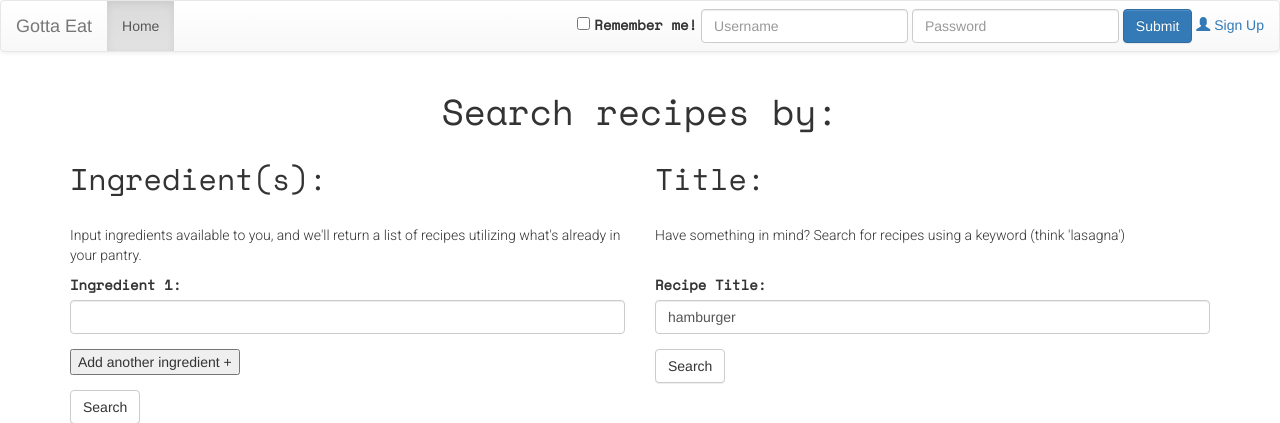
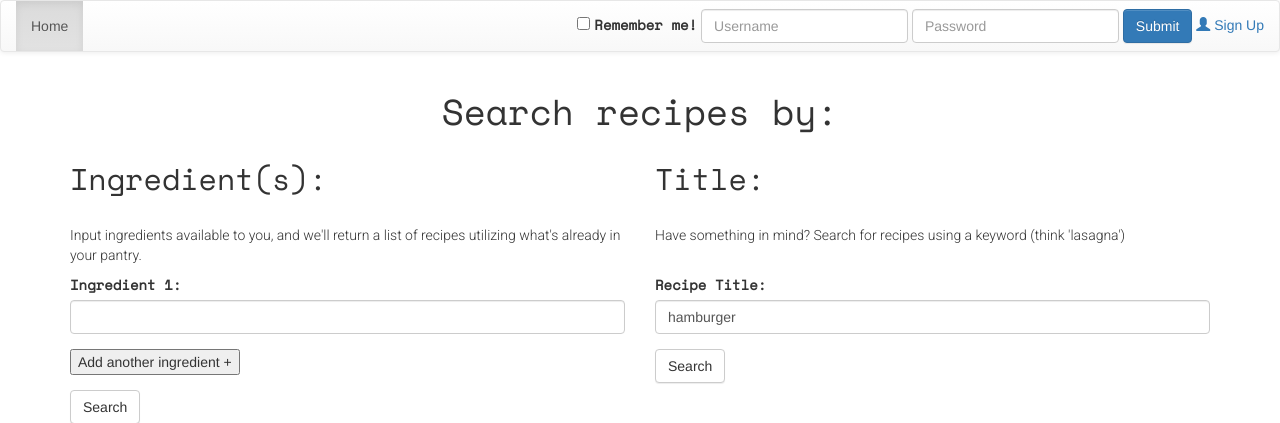
Before and after one commit to joseph-sayler/AD320GroupProject, a PHP site: page / in a window 1280 px wide. Shown: the top 423 px of the page. Run offline with PHP 8.4, Linux system fonts and the light colour scheme; some libraries are stand-ins or nearby versions.

Commit message:
Revert "see prev change"
This reverts commit 4813d679a578073812a7b84af9c8282ef5396b10.

```diff
--- a/ajax_recipe/includes/login_registration/navBarLogOn.php
+++ b/ajax_recipe/includes/login_registration/navBarLogOn.php
@@ -11,7 +11,6 @@
 <nav class="navbar navbar-default">
     <div class="container-fluid">
         <div class="navbar-header"><!-- change this href to a valid location when uploading to server -->
-            <a class="navbar-brand" href="<?php echo substr($_SERVER['REQUEST_URI'], 0, strpos($_SERVER['REQUEST_URI'],"recipe/")) . "recipe/index.php"?>">Gotta Eat</a>
         </div>
         <ul class="nav navbar-nav"><!-- change this href to a valid location when uploading to server -->
             <li class="active"><a href="/projects/GitHub/AD320GroupProject/ajax_recipe/index.php">Home</a></li>
```
